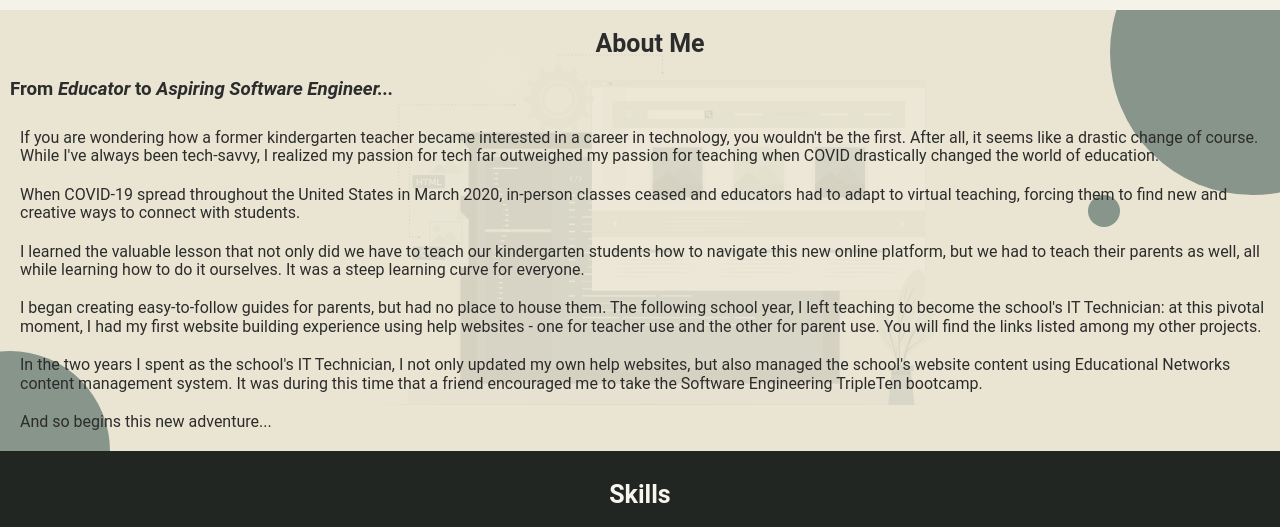
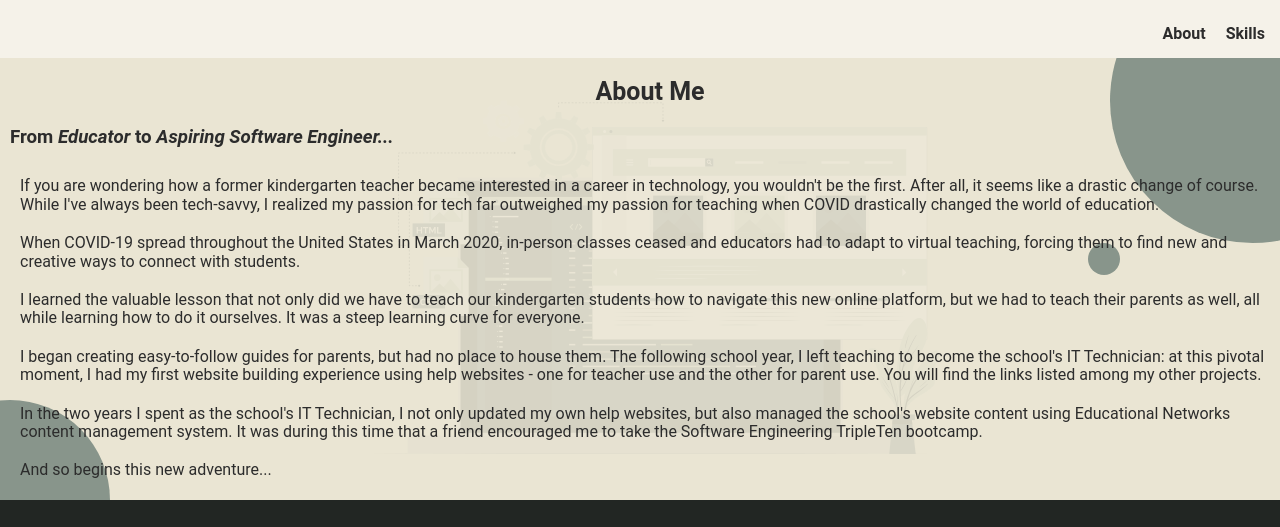
Before and after one commit to JStitch626/JStitch626.github.io, a plain HTML site: page index.html in a window 1280 px wide. Shown: the part 162-689 px from the top of the page. Drawn offline with Linux system fonts and the light colour scheme.

Commit message:
Add nav.css

```diff
--- /dev/null
+++ b/blocks/nav.css
@@ -0,0 +1,15 @@
+.nav__links {
+  display: flex;
+  column-gap: 20px;
+  list-style-type: none;
+  padding: 15px;
+  margin: 8px 0 0;
+  justify-content: right;
+}
+
+.nav__link {
+  font-family: inherit;
+  color: #2c2c2c;
+  text-decoration: none;
+  font-weight: bold;
+}
--- a/index.html
+++ b/index.html
@@ -21,6 +21,15 @@
       <header class="header page__section">
         <h1 class="header__title">Web Development Portfolio</h1>
         <p class="header__author">created by Janis Sanchez</p>
+        <nav class="nav">
+          <ul class="nav__links">
+            <li><a class="nav__link" href="#about">About</a></li>
+            <li><a class="nav__link" href="#skills">Skills</a></li>
+            <!-- <li><a class="nav__link" href="#"></a></li>
+            <li><a class="nav__link" href="#"></a></li>
+            <li><a class="nav__link" href="#"></a></li> -->
+          </ul>
+        </nav>
       </header>
 
       <main class="content">
@@ -30,7 +39,7 @@
         <!-- background image: <a id="image-attribution" href="https://storyset.com/technology"
         >Technology illustrations by Storyset</a> -->
 
-        <section class="profile profile__section page__section">
+        <section class="profile profile__section page__section" id="about">
           <h2 class="profile__title">About Me</h2>
           <h3 class="profile__heading">
             From <span class="profile__heading_style"> Educator </span> to
@@ -84,7 +93,7 @@
         <!--                             Skills Section                              -->
         <!-- ----------------------------------------------------------------------- -->
 
-        <section class="skills skills__section page__section">
+        <section class="skills skills__section page__section" id="skills">
           <h2 class="skills__title">Skills</h2>
           <ul class="skills__list"></ul>
         </section>
--- a/pages/index.css
+++ b/pages/index.css
@@ -6,3 +6,4 @@
 @import url(../blocks/skills.css);
 @import url(../blocks/footer.css);
 @import url(../blocks/profile.css);
+@import url(../blocks/nav.css);
```
